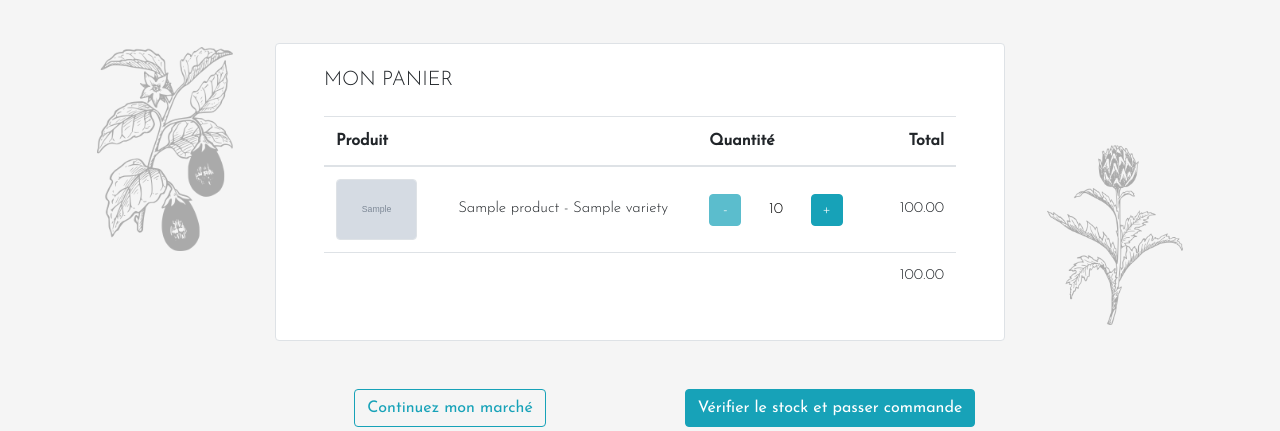
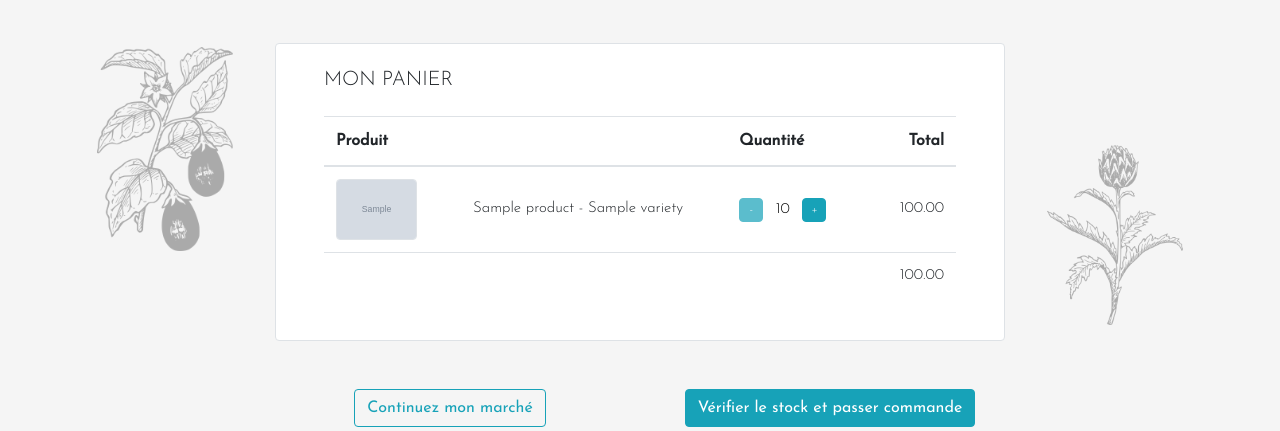
Before and after one commit to GregDupl/OnlineFarmerMarket, a Django app: page /panier in a window 1280 px wide. Shown: the part 61-492 px from the top of the page. Run offline with Django 3.2, Linux system fonts and the light colour scheme; a user stored in the database is signed in; tables that the repository leaves empty hold one stand-in row (values such as "Sample post"); grey boxes marked "Sample" are stand-in pictures; data that the repository does not hold is empty; some libraries are stand-ins or nearby versions.

Commit message:
style for cart buttons

```diff
--- a/store/static/store/css/style.css
+++ b/store/static/store/css/style.css
@@ -192,14 +192,16 @@ h5{
   width:2em;
   height: 2em;
   padding : 0em;
+  font-size: 0.8em;
 }
 .minus{
   opacity: 0.7;
 }
+
 .quantity{
   text-align: center;
-  width:4em;
-  height: 1em;
+  width:2em;
+  height: 2em;
   border: 1px;
   background: none;
   border-color: blue;
```
